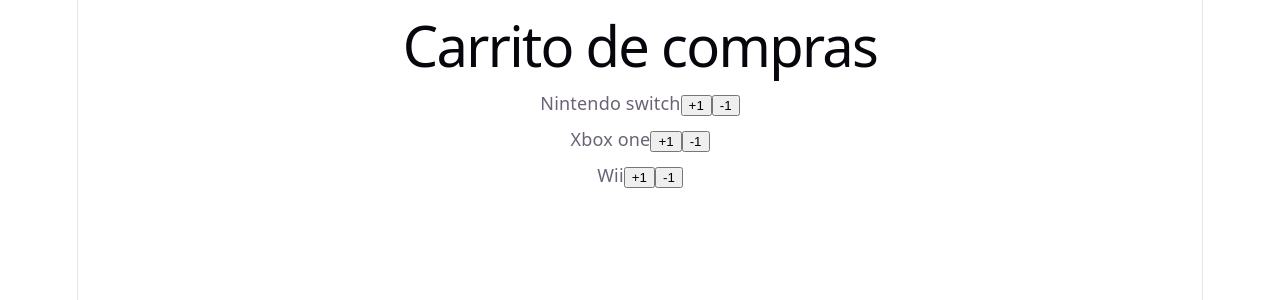
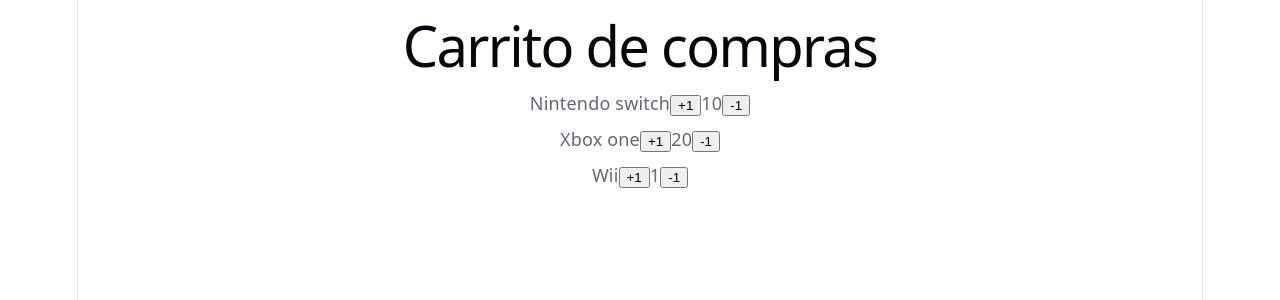
Before and after one commit to rineliniguezsosa/first-steps-with-testing, a React (Vite) app: page / in a window 1280 px wide. Shown: the top 300 px of the page. Built offline with nearby package versions, Linux system fonts and the light colour scheme.

Commit message:
[FEAT] Estableciendo las props quantity

```diff
--- a/src/components/FirstStepsApp.tsx
+++ b/src/components/FirstStepsApp.tsx
@@ -5,9 +5,9 @@
     <div>
          <h1>Carrito de compras</h1>
 
-         <ItemCounter name="Nintendo switch"/>
-         <ItemCounter name="Xbox one"/>
-         <ItemCounter name="Wii"/>
+         <ItemCounter name="Nintendo switch" quantity={10}/>
+         <ItemCounter name="Xbox one" quantity={20}/>
+         <ItemCounter name="Wii" quantity={1}/>
     </div>
   )
 }
```
